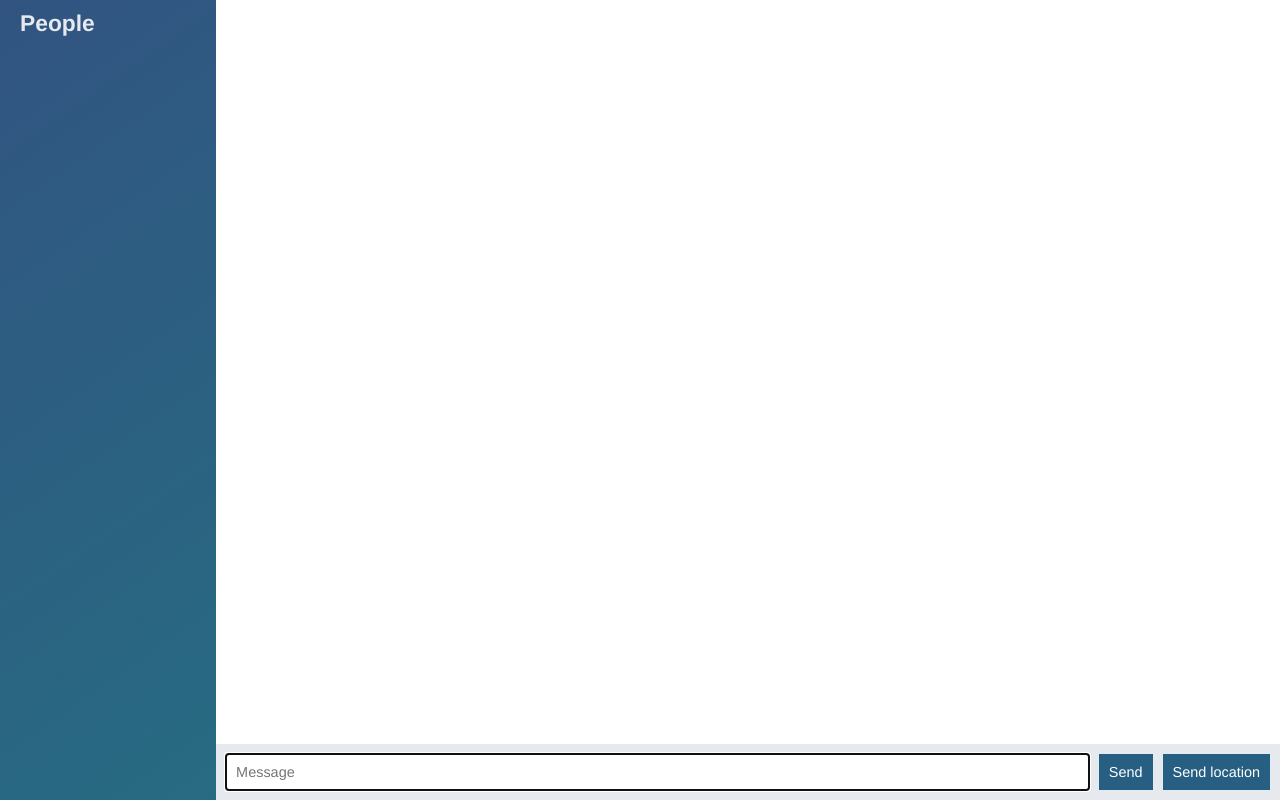
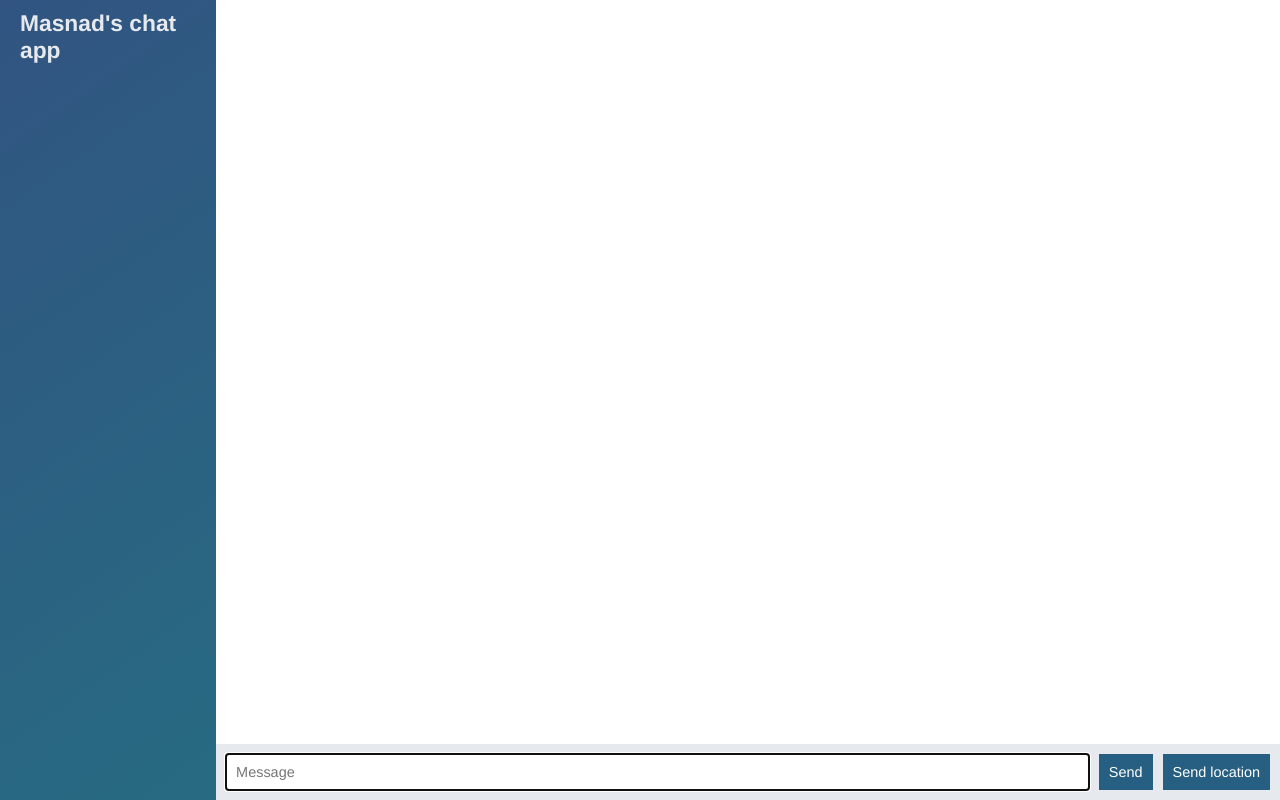
Before and after one commit to nihitx/chat-app, a website: page public/index.html in a window 1280 px wide. Drawn offline with nearby package versions, Linux system fonts and the light colour scheme; no server answers.

Commit message:
changed name

```diff
--- a/public/index.html
+++ b/public/index.html
@@ -7,7 +7,7 @@
 <body class="chat">
 
   <div class="chat__sidebar">
-    <h3>People</h3>
+    <h3>Masnad's chat app</h3>
     <div id="users"></div>
   </div>
 
```
